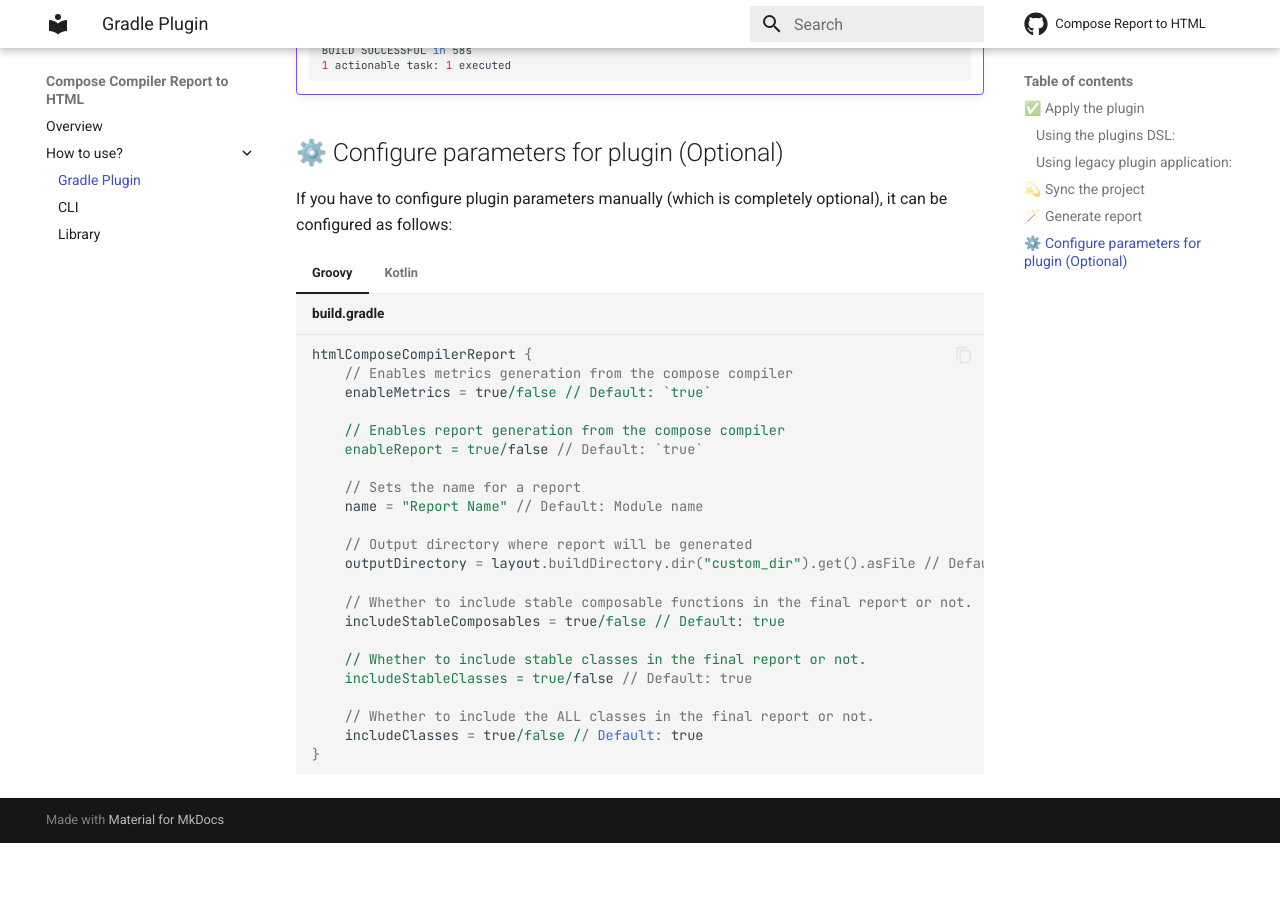
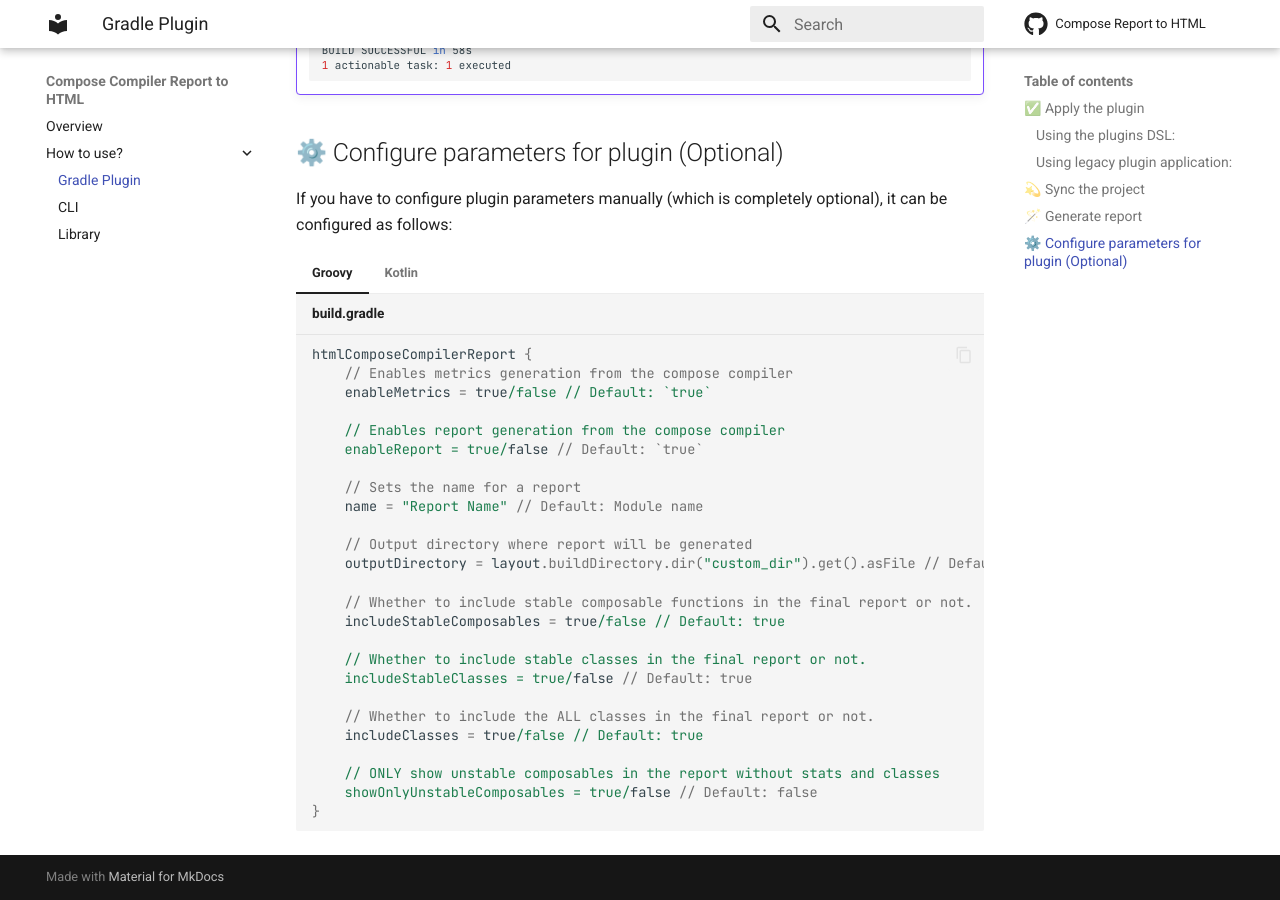
Before and after one commit to PatilShreyas/compose-report-to-html, an MkDocs documentation site: the page built from docs/use/using-gradle-plugin.md, in a window 1280 px wide and 900 px high, scrolled down 2159 px. Built offline with MkDocs 1.6.1 and Material for MkDocs 9.7.7, drawn with Linux system fonts in a browser that asks for light colours; comment, search, counter and statistics services are not loaded; before the commit the page ends 3002 px from its top, so only the background shows below that.

Commit message:
Update docs: add info about showing only unstable composables

````diff
--- a/docs/use/using-gradle-plugin.md
+++ b/docs/use/using-gradle-plugin.md
@@ -133,6 +133,9 @@
 
         // Whether to include the ALL classes in the final report or not.
         includeClasses = true/false // Default: true
+
+        // ONLY show unstable composables in the report without stats and classes
+        showOnlyUnstableComposables = true/false // Default: false
     }
     ```
 
@@ -160,5 +163,8 @@
 
         // Whether to include the ALL classes in the final report or not.
         includeClasses.set(true/false) // Default: true
+
+        // ONLY show unstable composables in the report without stats and classes
+        showOnlyUnstableComposables = true/false // Default: false
     }
     ```
````
Also changed, not shown: docs/use/using-cli.md (+1 -0 lines).
